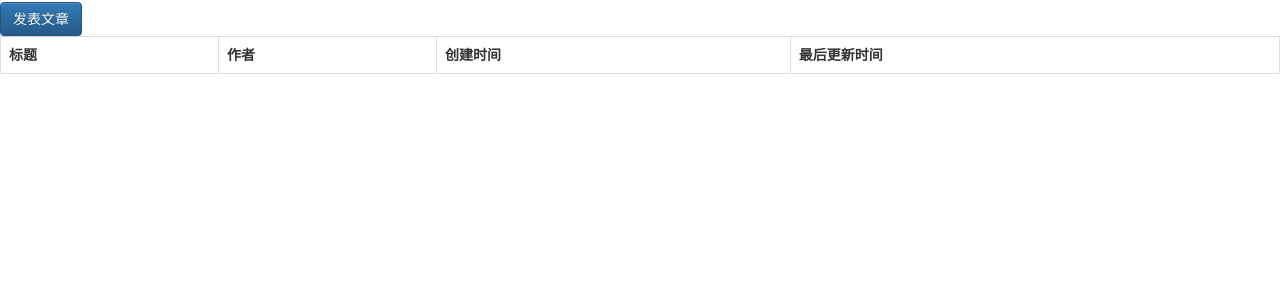
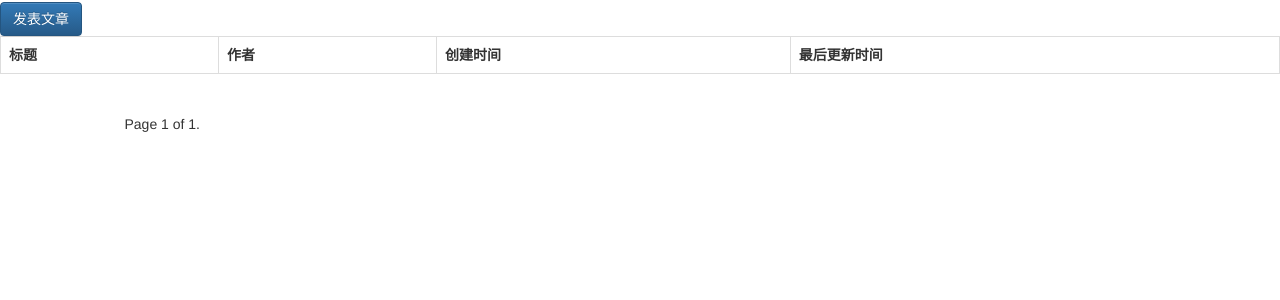
Before and after one commit to kingleoric2010/forum, a Django app: page /article_list/3/ in a window 1280 px wide. Shown: the part 263-563 px from the top of the page. Run offline with Django 3.2, Linux system fonts and the light colour scheme; data comes from the database, SQL or seed files in the repository; lists and menus that the app fills with data are empty; some libraries are stand-ins or nearby versions.

Commit message:
Paginator-2

```diff
--- a/article/templates/article_list.html
+++ b/article/templates/article_list.html
@@ -47,33 +47,19 @@
             </tr>
             {% endfor %}
           </table>
-          <nav aria-label="Page navigation">
-              <ul class="paginator">
-                  {% if articles.has_previous %}
-                    <li>
-                        <a href="?page={{ articles.previous_page_number }}" aria-label="Previous">
-                            <span aria-hidden="true">&laquo;</span>
-                        </a>
-                    </li>
-                  {% endif %}
-                  {% for pg in articles.page_range  %}
-                    {% if articles.number == pg %}
-                        <li class="active">
-                            <a href="?page={{ pg }}">{{ pg }}</a>
-                        </li>
-                    {% else %}
-                        <li><a href="?page= {{ pg }}">{{ pg }}</a></li>
-                    {% endif %}
-                  {% endfor %}
-                  {% if articles.has_next %}
-                    <li>
-                        <a href="?page={{ articles.next_page_number }}" aria-label="Next">
-                            <span aria-hidden="true">&raquo;</span>
-                        </a>
-                    </li>
-                  {% endif %}
-              </ul>
-          </nav>
+          <div class="pagination">
+              <span class="step-links">
+                {% if articles.has_previous %}
+                    <a href="?page={{ articles.previous_page_number }}">previous</a>
+                {% endif %}
+                <span class="current">
+                    Page {{ articles.number }} of {{ articles.paginator.num_pages }}.
+                </span>
+                {% if articles.has_next %}
+                    <a href="?page={{ articles.next_page_number }}">next</a>
+                {% endif %}
+              </span>
+          </div>
         </div>
         </div>
     </body>
```
